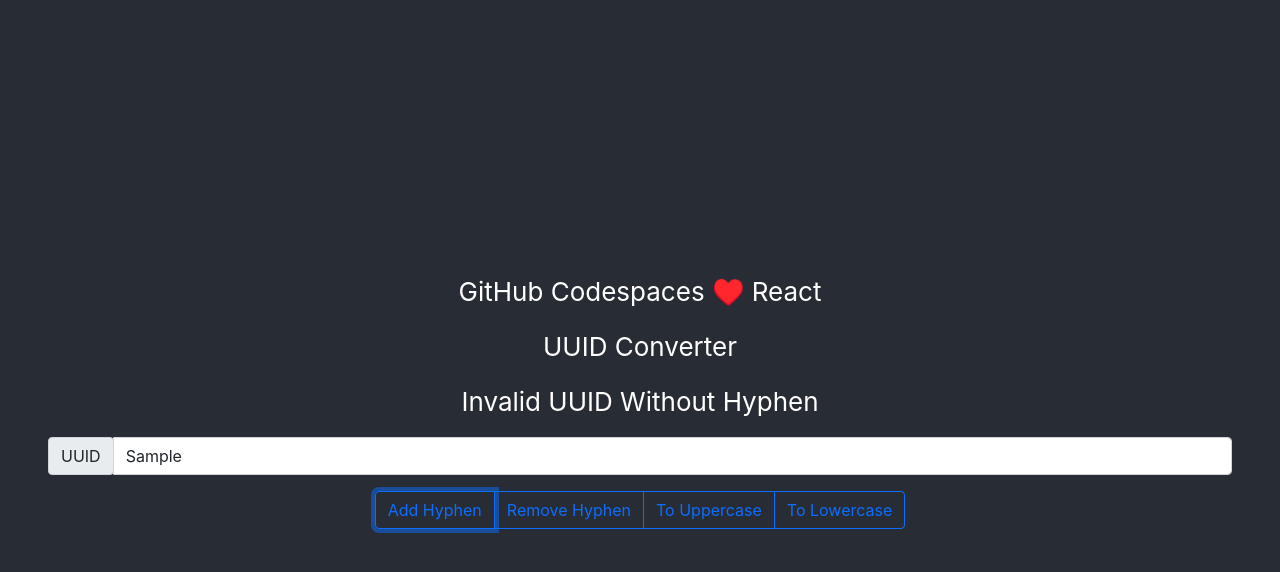
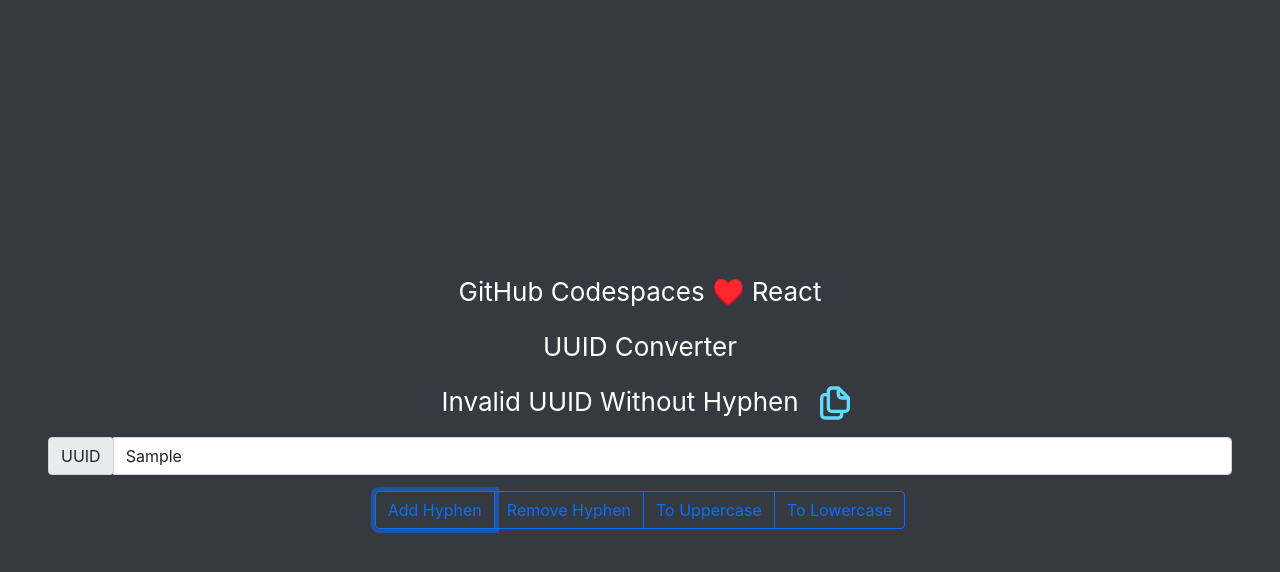
Before and after one commit to YasudaYutaka/uuid-utils, a React (Create React App) app: page / in a window 1280 px wide. Both pictures are taken after typing "Sample" into the empty fields and a click on the button "Add Hyphen". Shown: the top 572 px of the page. Built offline with nearby package versions, Linux system fonts and the light colour scheme.

Commit message:
Add copy functionality

```diff
--- a/src/App.css
+++ b/src/App.css
@@ -8,7 +8,7 @@
 }
 
 .App-header {
-  background-color: #282c34;
+  background-color: #343a40;
   min-height: 100vh;
   display: flex;
   flex-direction: column;
@@ -29,3 +29,7 @@
 .small {
   font-size: 0.75rem;
 }
+
+.result__icon {
+  cursor: pointer;
+}
--- a/src/App.js
+++ b/src/App.js
@@ -1,5 +1,6 @@
 import './App.css';
 import React, { useEffect, useState } from "react";
+import { UilCopy } from '@iconscout/react-unicons'
 
 function App() {
   const [uuid, setUuid] = useState([]);
@@ -57,6 +58,10 @@
     setUuidResult(lowercase)
   }
 
+  const copyToClipboard = () => {
+    navigator.clipboard.writeText(uuidResult)
+  }
+
   return (
     <div className="App">
       <header className="App-header">
@@ -66,7 +71,14 @@
         <p className="medium">
           UUID Converter
         </p>
-        <p>{uuidResult}</p>
+        <div class="d-flex flex-row">
+          <p class="px-3">{uuidResult}</p>
+          {uuidResult.length > 0 &&
+            <div data-toggle="tooltip" data-placement="top" title="Copy">
+              <UilCopy class="result__icon" onClick={copyToClipboard} size="40" color="#61DAFB" />
+            </div>
+          }
+        </div>
         <div class="input-group mb-3 px-5">
           <div class="input-group-prepend">
             <span class="input-group-text" id="inputGroup-sizing-default">UUID</span>
```
Also changed, not shown: package.json (+4 -3 lines), 1 other file (tests, documents, lock files or other folders).
